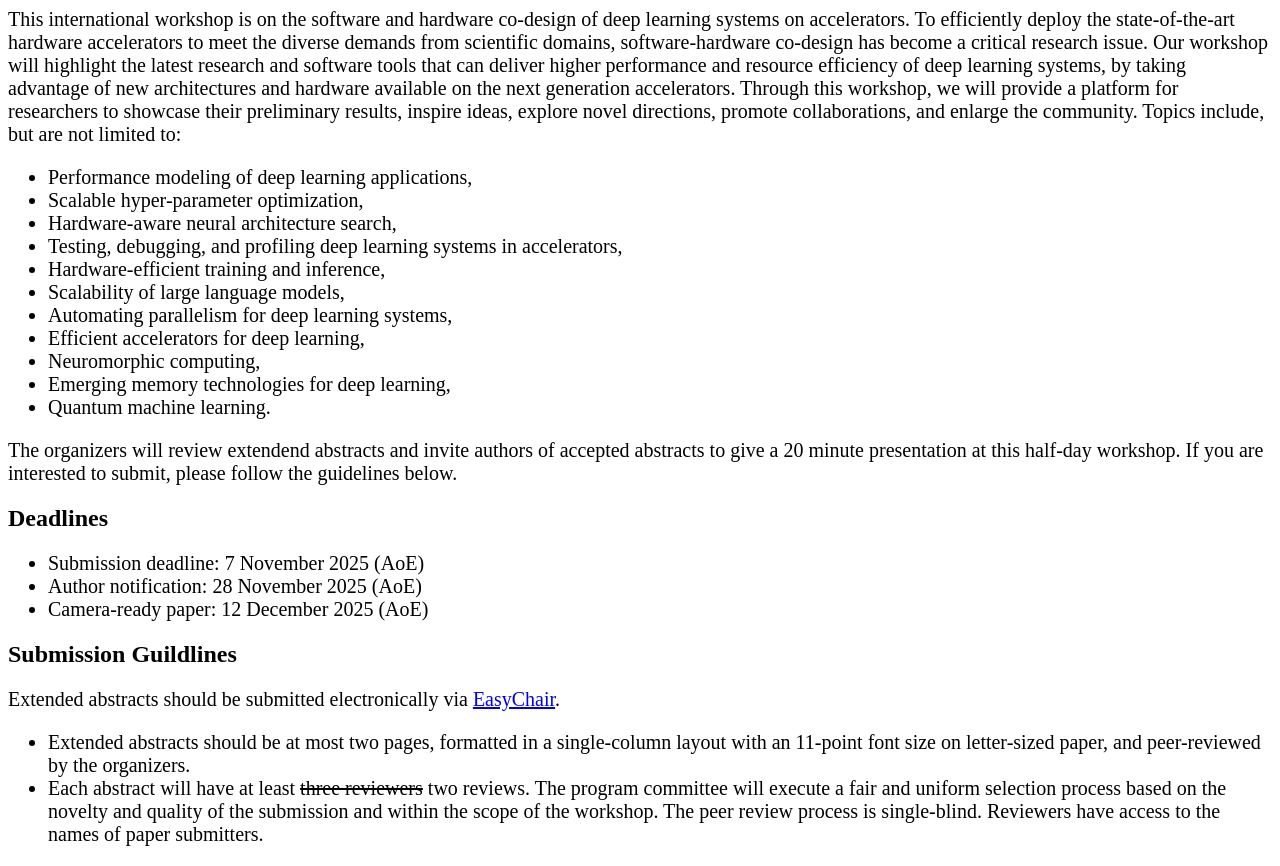
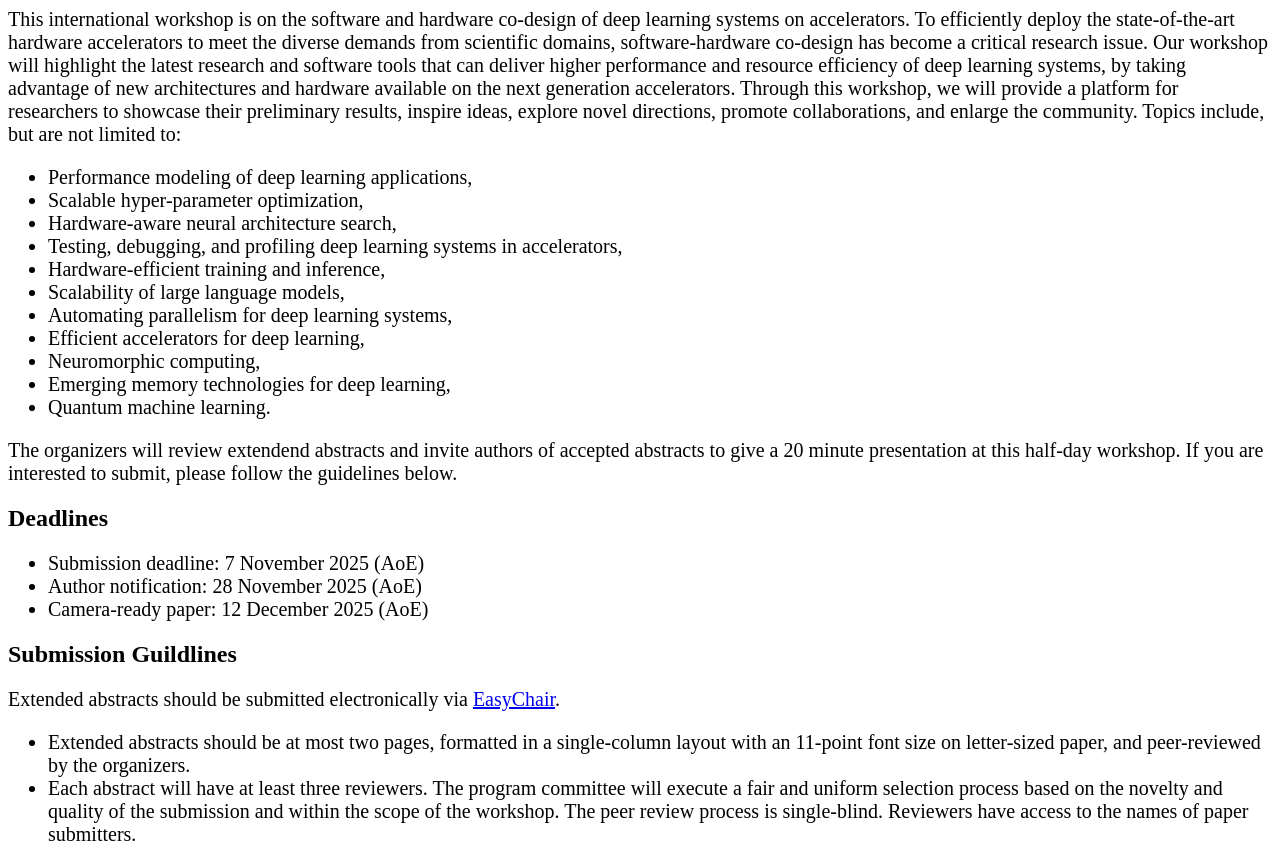
Before and after one commit to shda-workshop/shda-workshop.github.io, a plain HTML site: page html/call4papers.html in a window 1280 px wide. Drawn offline with Linux system fonts and the light colour scheme.

Commit message:
fix call for paper

```diff
--- a/html/call4papers.html
+++ b/html/call4papers.html
@@ -31,7 +31,7 @@
         <p style="font-size:20px">Extended abstracts should be submitted electronically via <a href="https://easychair.org/my/conference?conf=shda25">EasyChair</a>.</p>
         <ul style="font-size:20px">
             <li>Extended abstracts should be at most two pages, formatted in a single-column layout with an 11-point font size on letter-sized paper, and peer-reviewed by the organizers.
-            <li>Each abstract will have at least <s>three reviewers</s> two reviews. The program committee will execute a fair and uniform selection process based on the novelty and quality of the submission and within the scope of the workshop. The peer review process is single-blind. Reviewers have access to the names of paper submitters.</li>
+            <li>Each abstract will have at least three reviewers. The program committee will execute a fair and uniform selection process based on the novelty and quality of the submission and within the scope of the workshop. The peer review process is single-blind. Reviewers have access to the names of paper submitters.</li>
         </ul>
 
         <p></p>
```
